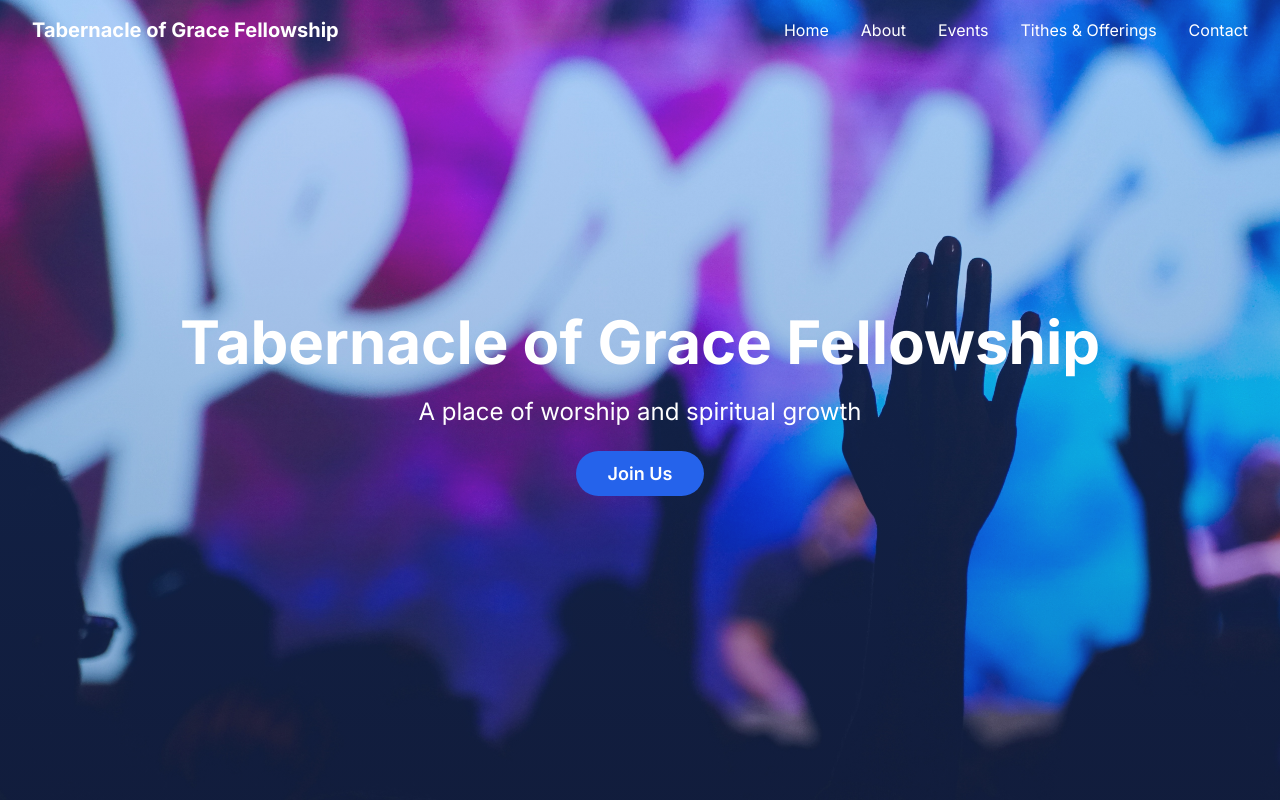
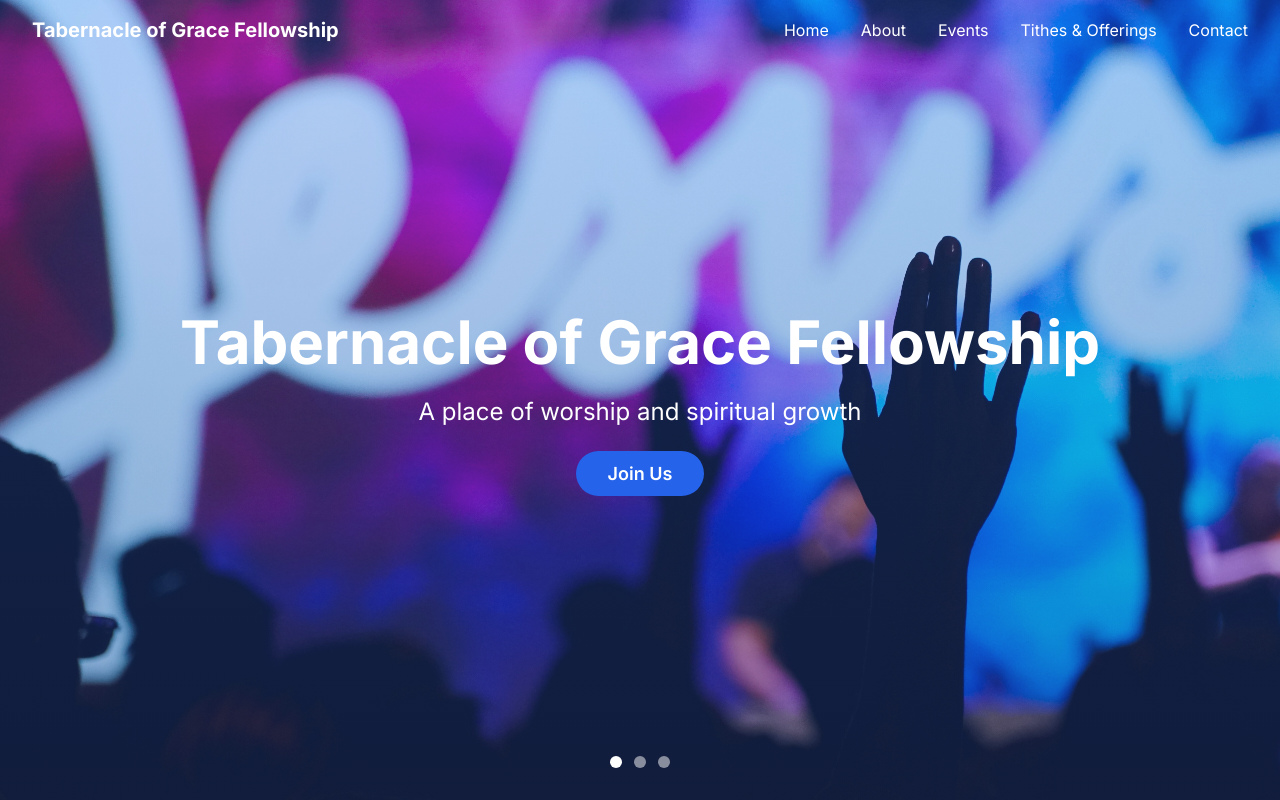
Before and after one commit to ETG1/Tabernacle-of-Grace-Fellowship, a Next.js app: page / in a window 1280 px wide. Shown: the top 800 px of the page. Built offline with nearby package versions, Linux system fonts and the light colour scheme.

Commit message:
Carousel and transitions

```diff
--- a/app/give/page.tsx
+++ b/app/give/page.tsx
@@ -1,6 +1,6 @@
 "use client";
 
-import { motion } from 'framer-motion';
+import { motion, AnimatePresence } from 'framer-motion';
 import Header from '@/components/Header';
 import Image from 'next/image';
 import { useState } from 'react';
@@ -60,9 +60,19 @@ export default function Give() {
             </div>
           </div>
 
+          {/* Forms Container */}
+          <div className="relative overflow-hidden">
+            <AnimatePresence mode="wait">
               {/* Tithe Section */}
               {activeTab === 'tithe' && (
-            <div className="max-w-4xl mx-auto">
+                <motion.div
+                  key="tithe"
+                  initial={{ opacity: 0, x: 200 }}
+                  animate={{ opacity: 1, x: 0 }}
+                  exit={{ opacity: 0, x: -200 }}
+                  transition={{ duration: 0.5, ease: "easeInOut" }}
+                  className="max-w-4xl mx-auto"
+                >
                   <div className="grid md:grid-cols-2 gap-12">
                     <div>
                       <h2 className="text-2xl font-bold mb-6 text-gray-800 dark:text-white">
@@ -77,28 +87,44 @@ export default function Give() {
                       <TitheForm titheAmount={titheAmount} />
                     </div>
                   </div>
-            </div>
+                </motion.div>
               )}
 
               {/* Offering Section */}
               {activeTab === 'offering' && (
-            <div className="max-w-2xl mx-auto">
+                <motion.div
+                  key="offering"
+                  initial={{ opacity: 0, x: 200 }}
+                  animate={{ opacity: 1, x: 0 }}
+                  exit={{ opacity: 0, x: -200 }}
+                  transition={{ duration: 0.5, ease: "easeInOut" }}
+                  className="max-w-2xl mx-auto"
+                >
                   <h2 className="text-2xl font-bold mb-6 text-gray-800 dark:text-white text-center">
                     Give an Offering
                   </h2>
                   <OfferingForm />
-            </div>
+                </motion.div>
               )}
 
               {/* Donation Section */}
               {activeTab === 'donation' && (
-            <div className="max-w-2xl mx-auto">
+                <motion.div
+                  key="donation"
+                  initial={{ opacity: 0, x: 200 }}
+                  animate={{ opacity: 1, x: 0 }}
+                  exit={{ opacity: 0, x: -200 }}
+                  transition={{ duration: 0.5, ease: "easeInOut" }}
+                  className="max-w-2xl mx-auto"
+                >
                   <h2 className="text-2xl font-bold mb-6 text-gray-800 dark:text-white text-center">
                     Make a Donation
                   </h2>
                   <DonationForm />
+                </motion.div>
+              )}
+            </AnimatePresence>
           </div>
-          )}
         </div>
       </section>
 
--- a/app/page.tsx
+++ b/app/page.tsx
@@ -1,45 +1,89 @@
 "use client";
 
-import { motion } from 'framer-motion';
+import { motion, useScroll, useTransform, AnimatePresence } from 'framer-motion';
 import Header from '@/components/Header';
 import Image from 'next/image';
+import { useState, useEffect } from 'react';
 
 export default function Home() {
+  const { scrollY } = useScroll();
+  const y = useTransform(scrollY, [0, 500], [0, 150]);
+  const opacity = useTransform(scrollY, [0, 300], [1, 0]);
+  const [currentSlide, setCurrentSlide] = useState(0);
+
+  const slides = [
+    {
+      image: '/hero-bg.jpg',
+      title: 'Tabernacle of Grace Fellowship',
+      subtitle: 'A place of worship and spiritual growth'
+    },
+    {
+      image: '/hero-bg-2.jpg',
+      title: 'Join Our Community',
+      subtitle: 'Experience the love of Christ together'
+    },
+    {
+      image: '/hero-bg-3.jpg',
+      title: 'Grow Your Faith',
+      subtitle: 'Deepen your relationship with God'
+    }
+  ];
+
+  useEffect(() => {
+    const timer = setInterval(() => {
+      setCurrentSlide((prev) => (prev + 1) % slides.length);
+    }, 15000);
+    return () => clearInterval(timer);
+  }, []);
+
   return (
     <main className="min-h-screen">
       <Header />
 
-      {/* Hero Section with Parallax */}
+      {/* Hero Section with Carousel */}
       <section className="relative h-screen flex items-center justify-center overflow-hidden">
-        <div className="absolute inset-0 z-0">
+        <AnimatePresence mode="wait">
+          <motion.div
+            key={currentSlide}
+            initial={{ opacity: 0, x: 1000 }}
+            animate={{ opacity: 1, x: 0 }}
+            exit={{ opacity: 0, x: -1000 }}
+            transition={{ duration: 0.8, ease: "easeInOut" }}
+            className="absolute inset-0 z-0"
+            style={{ y }}
+          >
             <Image
-            src="/hero-bg.jpg"
+              src={slides[currentSlide].image}
               alt="Church background"
               fill
               className="object-cover"
               priority
             />
             <div className="absolute inset-0 bg-gradient-to-b from-blue-600/30 to-blue-900/40" />
-        </div>
+          </motion.div>
+        </AnimatePresence>
 
-        <div className="relative z-10 text-center text-white px-4">
-          <motion.h1
+        <motion.div
+          className="relative z-10 text-center text-white px-4"
+          style={{ opacity }}
+        >
+          <AnimatePresence mode="wait">
+            <motion.div
+              key={currentSlide}
               initial={{ opacity: 0, y: 20 }}
               animate={{ opacity: 1, y: 0 }}
-            transition={{ duration: 0.8 }}
-            className="text-5xl md:text-6xl font-bold mb-6"
+              exit={{ opacity: 0, y: -20 }}
+              transition={{ duration: 0.5 }}
             >
-            Tabernacle of Grace Fellowship
+              <motion.h1 className="text-5xl md:text-6xl font-bold mb-6">
+                {slides[currentSlide].title}
               </motion.h1>
 
-          <motion.p
-            initial={{ opacity: 0, y: 20 }}
-            animate={{ opacity: 1, y: 0 }}
-            transition={{ duration: 0.8, delay: 0.2 }}
-            className="text-xl md:text-2xl mb-8"
-          >
-            A place of worship and spiritual growth
+              <motion.p className="text-xl md:text-2xl mb-8">
+                {slides[currentSlide].subtitle}
               </motion.p>
+            </motion.div>
+          </AnimatePresence>
 
           <motion.div
             initial={{ opacity: 0, y: 20 }}
@@ -53,6 +97,20 @@ export default function Home() {
               Join Us
             </a>
           </motion.div>
+        </motion.div>
+
+        {/* Carousel Navigation Dots */}
+        <div className="absolute bottom-8 left-1/2 transform -translate-x-1/2 flex space-x-3 z-20">
+          {slides.map((_, index) => (
+            <button
+              key={index}
+              onClick={() => setCurrentSlide(index)}
+              className={`w-3 h-3 rounded-full transition-colors ${
+                currentSlide === index ? 'bg-white' : 'bg-white/50'
+              }`}
+              aria-label={`Go to slide ${index + 1}`}
+            />
+          ))}
         </div>
       </section>
 
```
Also changed, not shown: 2 other files (tests, documents, lock files or other folders). Lines whose indentation alone changed are shown as unchanged.
